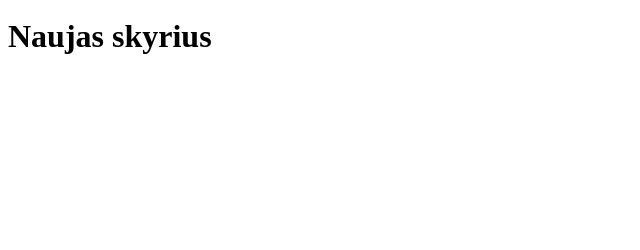
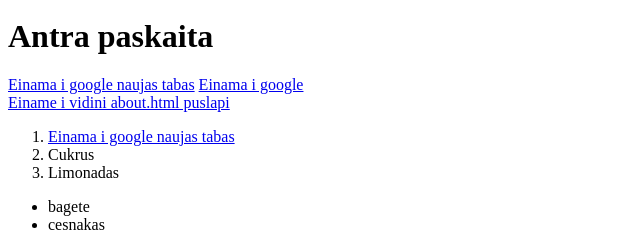
Before and after one commit to dokaubrys/04-demo, a plain HTML site: page index.html in a window 1280 px wide. Shown: the part 1069-1319 px from the top of the page, without its empty margins (0-640 px from the left). Before the commit the page ends 1145 px from the top, so only its background shows below. Drawn offline with Linux system fonts and the light colour scheme.

Commit message:
*sukurtas bout html puslapis* *sukurtos nuorodos* *sukurti sarasai*

```diff
--- a/index.html
+++ b/index.html
@@ -28,7 +28,22 @@
         <br><img src='https://images.static-thomann.de/pics/bdb/457192/14236958_800.jpg' alt='Antras paveiksliukas' width='500' height='250'>
         <br><img src='img/620593-505622-756x425.jpg' alt='Trecias paveiksliukas' width='500'
         height="250">
-        <h1>Naujas skyrius</h1>
+        <h1>Antra paskaita</h1>
+        <a href='https://google.lt' target='_blank'>Einama i google naujas tabas</a>
+        <a href='https://google.lt' target='_blank'>Einama i google</a><br>
+        <a href='about.html' target="_blank">Einame i vidini about.html puslapi</a><br>
+
+        <ol>
+            <li><a href='https://google.lt' target='_blank'>Einama i google naujas tabas</a>
+            </li>
+            <li>Cukrus</li>
+            <li>Limonadas</li>
+        </ol>
+
+        <ul>
+            <li>bagete</li>
+            <li>cesnakas</li>
+        </ul>
 
     </body>
 </html>
```
Also changed, not shown: about.html (added, +12 -0 lines).
